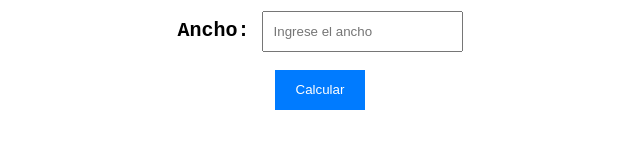
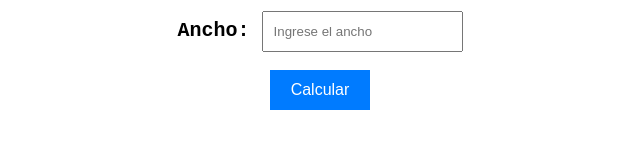
Before and after one commit to alfonn13/ExamenU1, a plain HTML site: page index.html in a window 1280 px wide. Shown: the part 248-396 px from the top of the page, 320-960 px from the left. Drawn offline with Linux system fonts and the light colour scheme.

Commit message:
Comments CSS

```diff
--- a/styles/style.css
+++ b/styles/style.css
@@ -1,3 +1,4 @@
+/*Cambiamos la letra para el proyecto*/
 body{
     font-family: 'Courier New', Courier, monospace;
 }
@@ -16,18 +17,22 @@ input{
     padding: 10px;
 }
 
+/*Cambiamos el tamaño de la letra y tambien para que se situe en el centro*/
 .container{
     text-align: center;
     font-size: 20px;
 }
 
+/*Hacemos un padding para que no este pegado dentro del input*/
 .text{
     padding-bottom: 18px;
 }
 
+/*Botones*/
 .button{
     background-color: #007BFF;
-    width: 90px;
+    font-size: 16px;
+    width: 100px;
     height: 40px;
     color: white;
     border: none;
@@ -38,6 +43,7 @@ input{
     cursor: pointer;
 }
 
+/*Cambiamos la letra para el resultado*/
 .result{
     font-family: Courier, monospace;
 }
```
